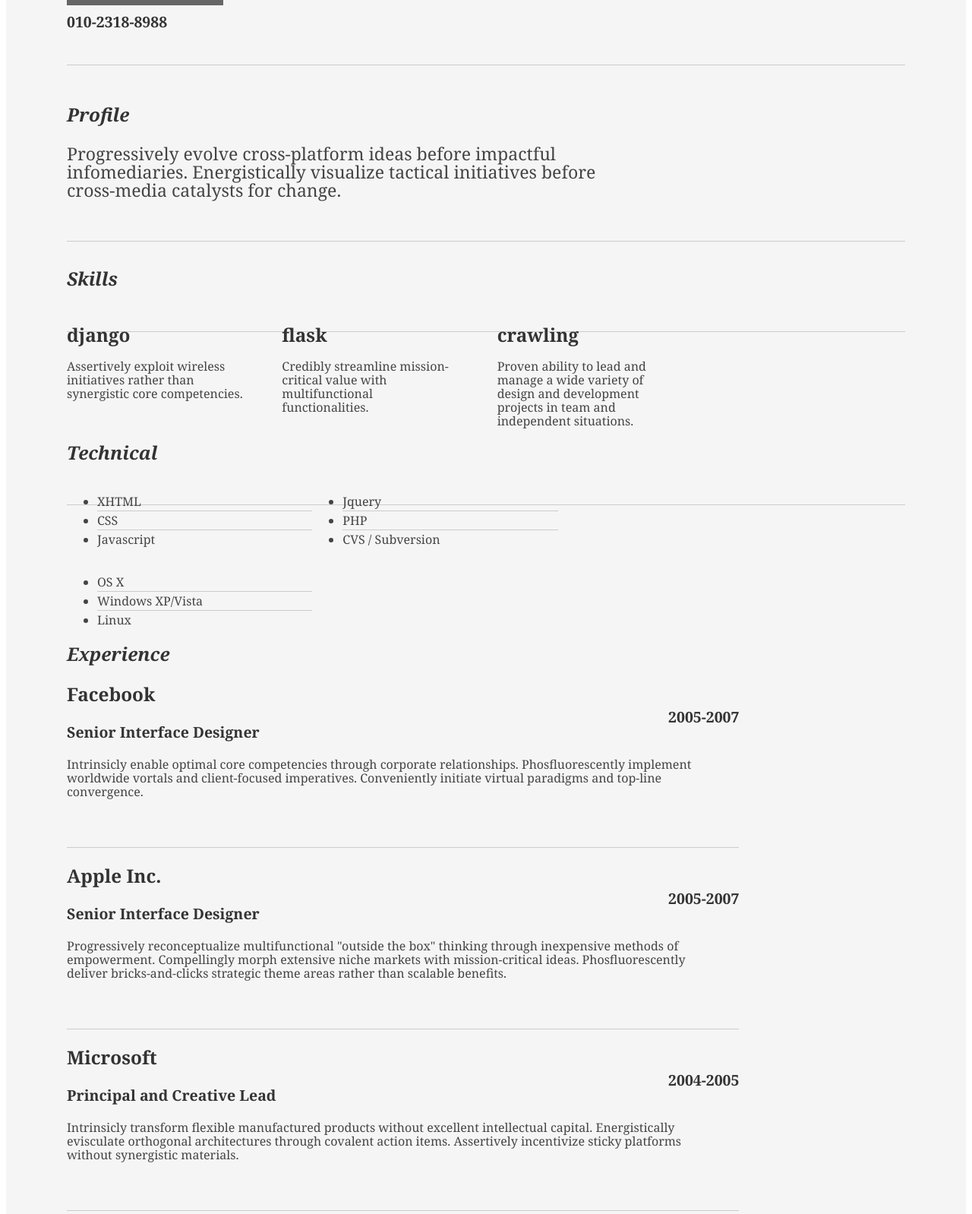
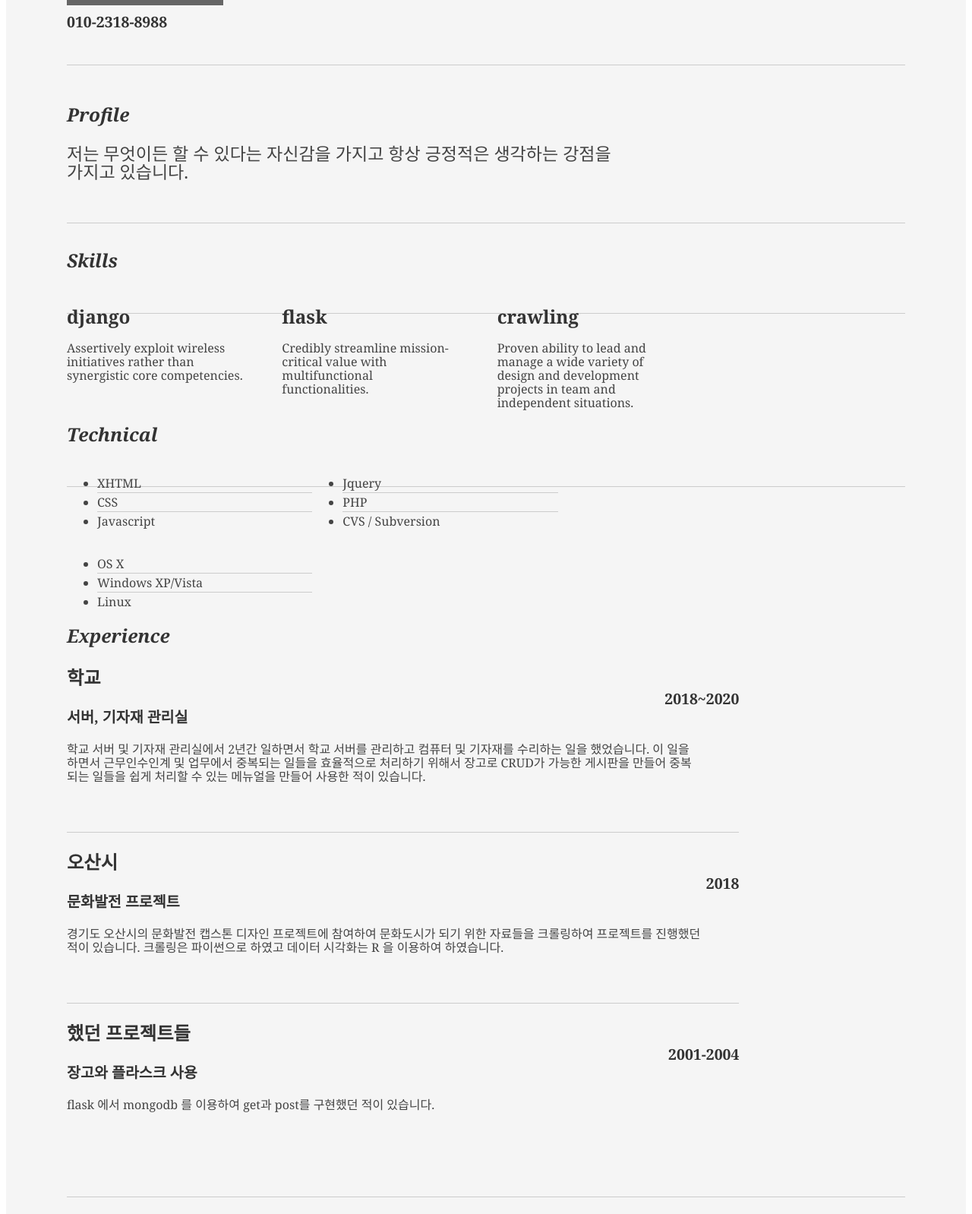
Before and after one commit to korea3611/resume, a Django app: page / in a window 1280 px wide. Shown: the part 327-1925 px from the top of the page at 76% size. Run offline with Django 3.2, Linux system fonts and the light colour scheme; some libraries are stand-ins or nearby versions.

Commit message:
내용추가

```diff
--- a/resume/templates/index.html
+++ b/resume/templates/index.html
@@ -44,7 +44,7 @@
 						</div>
 						<div class="yui-u">
 							<p class="enlarge">
-								Progressively evolve cross-platform ideas before impactful infomediaries. Energistically visualize tactical initiatives before cross-media catalysts for change.
+								저는 무엇이든 할 수 있다는 자신감을 가지고 항상 긍정적은 생각하는 강점을 가지고 있습니다.
 							</p>
 						</div>
 					</div><!--// .yui-gf -->
@@ -106,47 +106,37 @@
 						<div class="yui-u">
 
 							<div class="job">
-								<h2>Facebook</h2>
-								<h3>Senior Interface Designer</h3>
-								<h4>2005-2007</h4>
-								<p>Intrinsicly enable optimal core competencies through corporate relationships. Phosfluorescently implement worldwide vortals and client-focused imperatives. Conveniently initiate virtual paradigms and top-line convergence. </p>
+								<h2>학교</h2>
+								<h3>서버, 기자재 관리실</h3>
+								<h4>2018~2020</h4>
+								<p>학교 서버 및 기자재 관리실에서 2년간 일하면서 학교 서버를 관리하고 컴퓨터 및 기자재를 수리하는 일을 했었습니다.
+								   이 일을 하면서 근무인수인계 및 업무에서 중복되는 일들을 효율적으로 처리하기 위해서 장고로 CRUD가 가능한 게시판을 만들어 중복되는 일들을
+								   쉽게 처리할 수 있는 메뉴얼을 만들어 사용한 적이 있습니다.</p>
 							</div>
 
 							<div class="job">
-								<h2>Apple Inc.</h2>
-								<h3>Senior Interface Designer</h3>
-								<h4>2005-2007</h4>
-								<p>Progressively reconceptualize multifunctional "outside the box" thinking through inexpensive methods of empowerment. Compellingly morph extensive niche markets with mission-critical ideas. Phosfluorescently deliver bricks-and-clicks strategic theme areas rather than scalable benefits. </p>
-							</div>
-
-							<div class="job">
-								<h2>Microsoft</h2>
-								<h3>Principal and Creative Lead</h3>
-								<h4>2004-2005</h4>
-								<p>Intrinsicly transform flexible manufactured products without excellent intellectual capital. Energistically evisculate orthogonal architectures through covalent action items. Assertively incentivize sticky platforms without synergistic materials. </p>
+								<h2>오산시</h2>
+								<h3>문화발전 프로젝트</h3>
+								<h4>2018</h4>
+								<p>경기도 오산시의 문화발전 캡스톤 디자인 프로젝트에 참여하여 문화도시가 되기 위한 자료들을 크롤링하여
+								   프로젝트를 진행했던 적이 있습니다. 크롤링은 파이썬으로 하였고 데이터 시각화는 R 을 이용하여 하였습니다.</p>
 							</div>
 
 
+
+
 							<div class="job last">
-								<h2>International Business Machines (IBM)</h2>
-								<h3>Lead Web Designer</h3>
+								<h2>했던 프로젝트들</h2>
+								<h3>장고와 플라스크 사용</h3>
 								<h4>2001-2004</h4>
-								<p>Globally re-engineer cross-media schemas through viral methods of empowerment. Proactively grow long-term high-impact human capital and highly efficient innovation. Intrinsicly iterate excellent e-tailers with timely e-markets.</p>
+								<p>flask 에서 mongodb 를 이용하여 get과 post를 구현했던 적이 있습니다.</p>
 							</div>
 
 						</div><!--// .yui-u -->
 					</div><!--// .yui-gf -->
 
 
-					<div class="yui-gf last">
-						<div class="yui-u first">
-							<h2>Education</h2>
-						</div>
-						<div class="yui-u">
-							<h2>Indiana University - Bloomington, Indiana</h2>
-							<h3>Dual Major, Economics and English &mdash; <strong>4.0 GPA</strong> </h3>
-						</div>
-					</div><!--// .yui-gf -->
+					-// .yui-gf -->
 
 
 				</div><!--// .yui-b -->
@@ -154,7 +144,7 @@
 		</div><!--// bd -->
 
 		<div id="ft">
-			<p>Jonathan Doe &mdash; <a href="mailto:name@yourdomain.com">name@yourdomain.com</a> &mdash; (313) - 867-5309</p>
+			<p>박창환 &mdash; <a href="mailto:korea3611@naver.com">korea3611@naver.com</a> &mdash; 010-2318-8988</p>
 		</div><!--// footer -->
 
 	</div><!-- // inner -->
```
